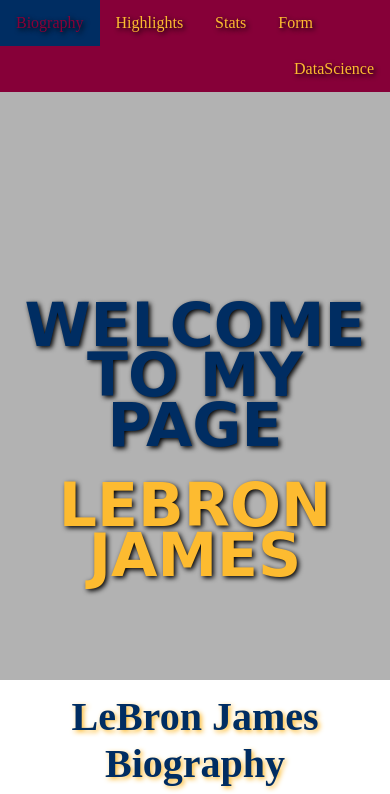
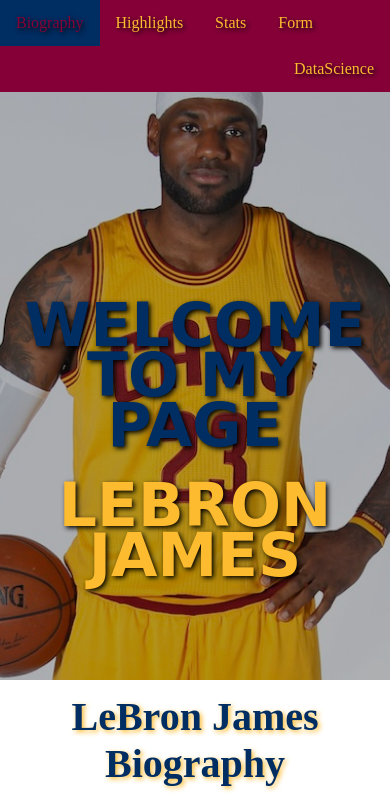
Before and after one commit to osnaldy/CMP-342, a plain HTML site: page index.html in a window 390 px wide. Shown: the top 794 px of the page. Drawn offline with Linux system fonts and the light colour scheme; files whose address does not match are found by name; a web font is replaced by a local one.

Commit message:
CSS used for project

```diff
--- a/css/index.css
+++ b/css/index.css
@@ -50,7 +50,7 @@ body, html
 
 header
 {
-    background-image: linear-gradient(rgba(0, 0, 0, 0.4), rgba(0, 0, 0, 0.7)), url('../images/lbj.jpg');
+    background-image: linear-gradient(rgba(0, 0, 0, 0.4), rgba(0, 0, 0, 0.7)), url('../image/lbj.jpg');
     background-repeat: no-repeat;
     background-attachment: fixed;
     background-size: cover;
@@ -92,7 +92,7 @@ header .intro-lead-in
 @media screen and (max-width: 499px) {
 
   header{
-      background-image: linear-gradient(rgba(0, 0, 0, 0.3), rgba(0, 0, 0, 0.3)), url('../images/lbj.jpg');
+      background-image: linear-gradient(rgba(0, 0, 0, 0.3), rgba(0, 0, 0, 0.3)), url('../image/lbj.jpg');
       background-position: center 20px;
   }
   header .intro-text .intro-lead-in {
```
